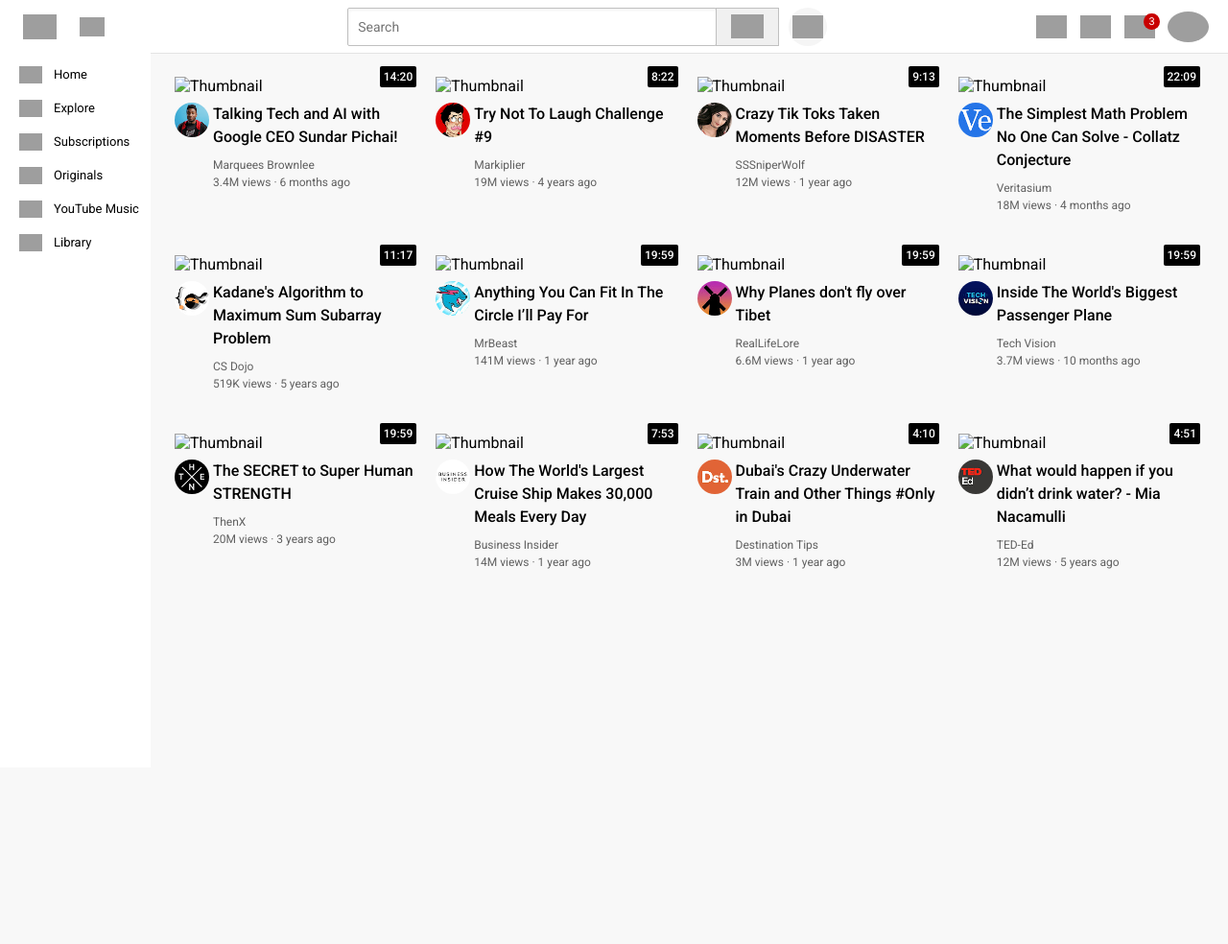
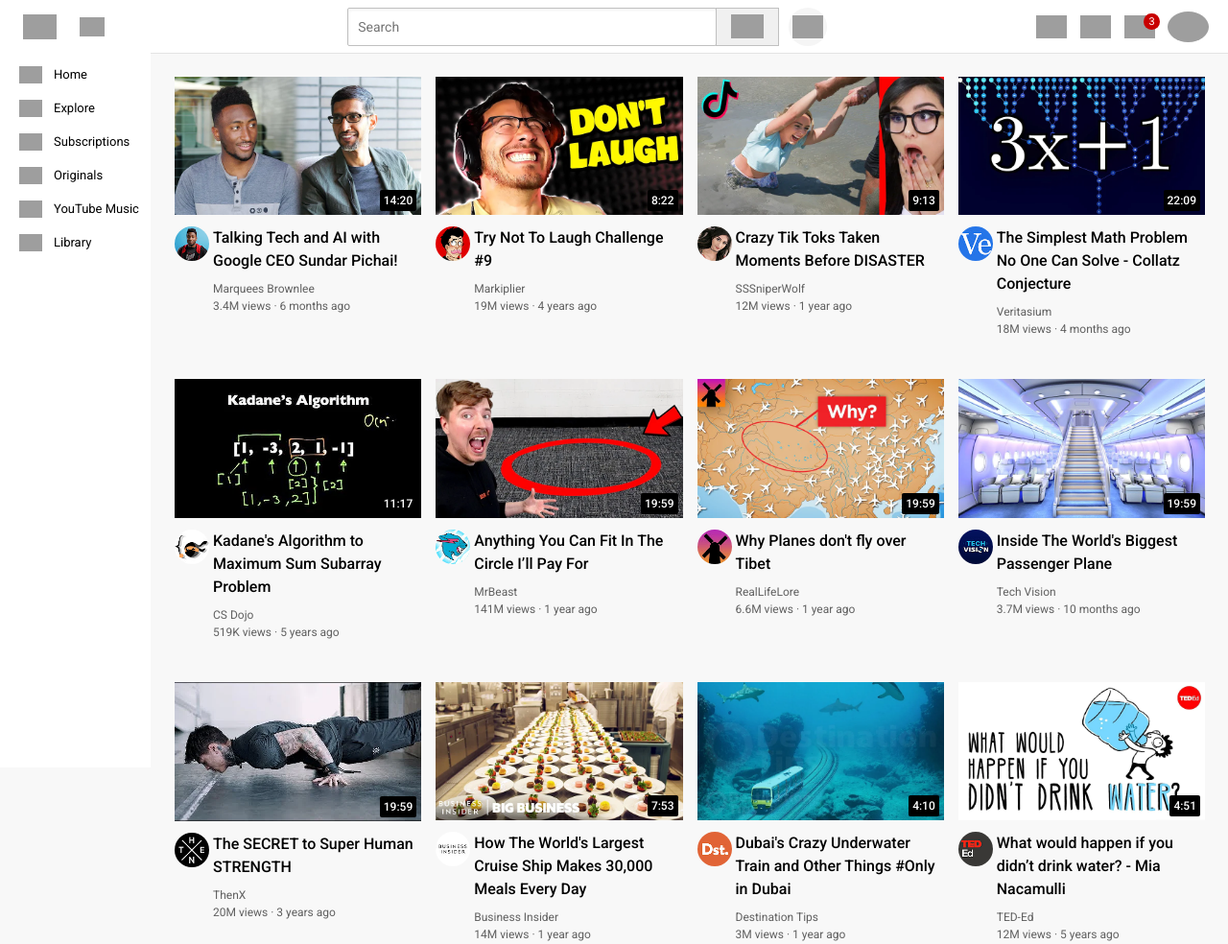
Before and after one commit to EsotericEnderman/youtube-homepage-clone, a website: page youtube.html in a window 1280 px wide. Shown: the whole page at 96% size. Before the commit the page ends 800 px from the top, so only its background shows below. Drawn offline with Linux system fonts and the light colour scheme; grey boxes are pictures that could not be loaded.

Commit message:
Fix video thumbnail paths

```diff
--- a/youtube.html
+++ b/youtube.html
@@ -135,7 +135,7 @@
 					<a href="https://www.youtube.com/watch?v=n2RNcPRtAiY"
 						><img
 							class="thumbnail"
-							src="images/thumbnail-1.png"
+							src="images/video-thumbnails/thumbnail-1.png"
 							alt="Thumbnail"
 					/></a>
 					<div class="video-time">14:20</div>
@@ -177,7 +177,7 @@
 					<a href="https://www.youtube.com/watch?v=mP0RAo9SKZk">
 						<img
 							class="thumbnail"
-							src="images/thumbnail-2.png"
+							src="images/video-thumbnails/thumbnail-2.png"
 							alt="Thumbnail" />
 					</a>
 					<div class="video-time">8:22</div>
@@ -217,7 +217,7 @@
 					<a href="https://www.youtube.com/watch?v=FgjPQQeTh1w">
 						<img
 							class="thumbnail"
-							src="images/thumbnail-3.png"
+							src="images/video-thumbnails/thumbnail-3.png"
 							alt="Thumbnail" />
 					</a>
 					<div class="video-time">9:13</div>
@@ -259,7 +259,7 @@
 					<a href="https://www.youtube.com/watch?v=094y1Z2wpJg">
 						<img
 							class="thumbnail"
-							src="images/thumbnail-4.png"
+							src="images/video-thumbnails/thumbnail-4.png"
 							alt="Thumbnail" />
 					</a>
 					<div class="video-time">22:09</div>
@@ -303,7 +303,7 @@
 					<a href="https://www.youtube.com/watch?v=86CQq3pKSUw">
 						<img
 							class="thumbnail"
-							src="images/thumbnail-5.png"
+							src="images/video-thumbnails/thumbnail-5.png"
 							alt="Thumbnail" />
 					</a>
 					<div class="video-time">11:17</div>
@@ -347,7 +347,7 @@
 					<a href="https://www.youtube.com/watch?v=yXWw0_UfSFg">
 						<img
 							class="thumbnail"
-							src="images/thumbnail-6.png"
+							src="images/video-thumbnails/thumbnail-6.png"
 							alt="Thumbnail" />
 					</a>
 					<div class="video-time">19:59</div>
@@ -392,7 +392,7 @@
 					<a href="https://www.youtube.com/watch?v=fNVa1qMbF9Y">
 						<img
 							class="thumbnail"
-							src="images/thumbnail-7.png"
+							src="images/video-thumbnails/thumbnail-7.png"
 							alt="Thumbnail" />
 					</a>
 					<div class="video-time">19:59</div>
@@ -435,7 +435,7 @@
 					<a href="https://www.youtube.com/watch?v=lFm4EM1juls">
 						<img
 							class="thumbnail"
-							src="images/thumbnail-8.png"
+							src="images/video-thumbnails/thumbnail-8.png"
 							alt="Thumbnail" />
 					</a>
 					<div class="video-time">19:59</div>
@@ -480,7 +480,7 @@
 					<a href="https://www.youtube.com/watch?v=ixmxOlcrlUc">
 						<img
 							class="thumbnail"
-							src="images/thumbnail-9.png"
+							src="images/video-thumbnails/thumbnail-9.png"
 							alt="Thumbnail" />
 					</a>
 					<div class="video-time">19:59</div>
@@ -523,7 +523,7 @@
 					<a href="https://www.youtube.com/watch?v=R2vXbFp5C9o">
 						<img
 							class="thumbnail"
-							src="images/thumbnail-10.png"
+							src="images/video-thumbnails/thumbnail-10.png"
 							alt="Thumbnail" />
 					</a>
 					<div class="video-time">7:53</div>
@@ -568,7 +568,7 @@
 					<a href="https://www.youtube.com/watch?v=0nZuYyXET3s">
 						<img
 							class="thumbnail"
-							src="images/thumbnail-11.png"
+							src="images/video-thumbnails/thumbnail-11.png"
 							alt="Thumbnail" />
 					</a>
 					<div class="video-time">4:10</div>
@@ -613,7 +613,7 @@
 					<a href="https://www.youtube.com/watch?v=9iMGFqMmUFs">
 						<img
 							class="thumbnail"
-							src="images/thumbnail-12.png"
+							src="images/video-thumbnails/thumbnail-12.png"
 							alt="Thumbnail" />
 					</a>
 					<div class="video-time">4:51</div>
```
